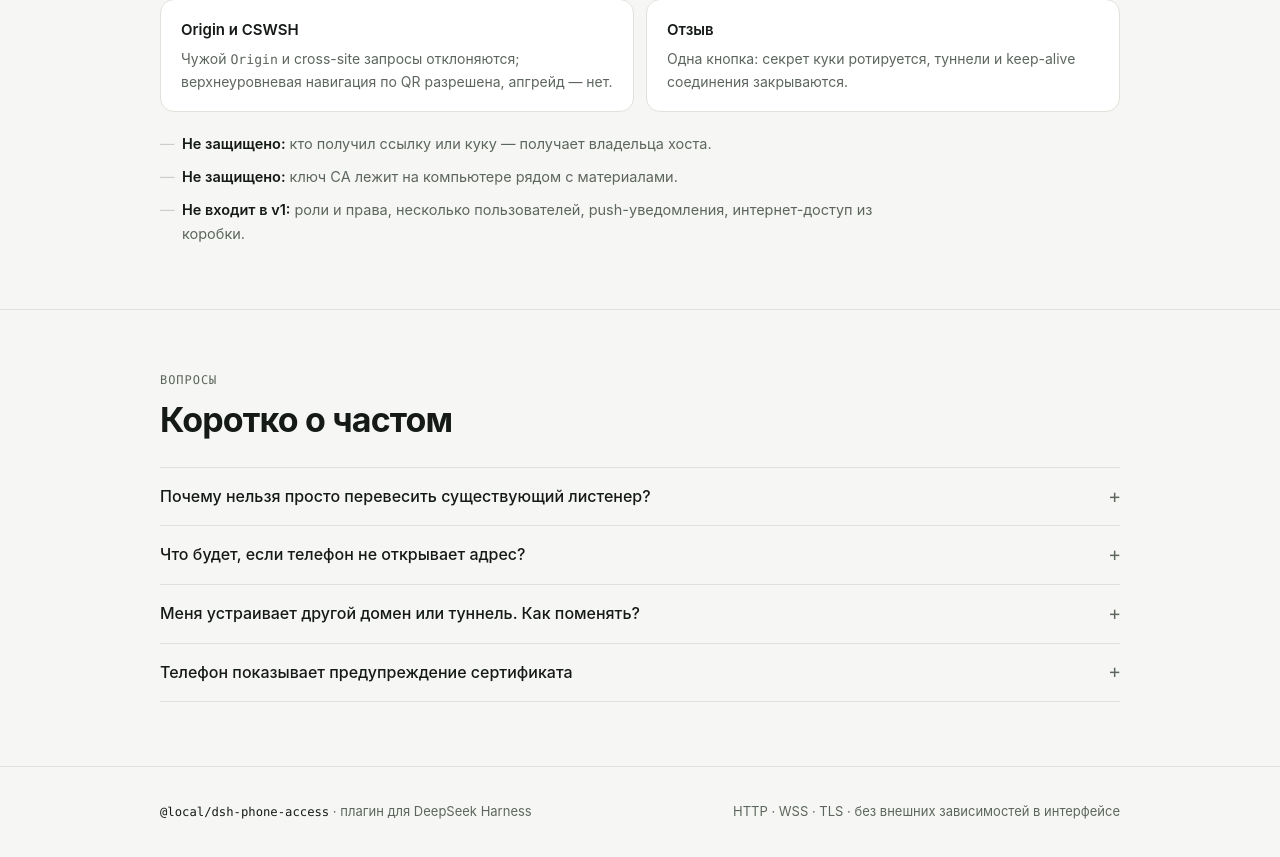
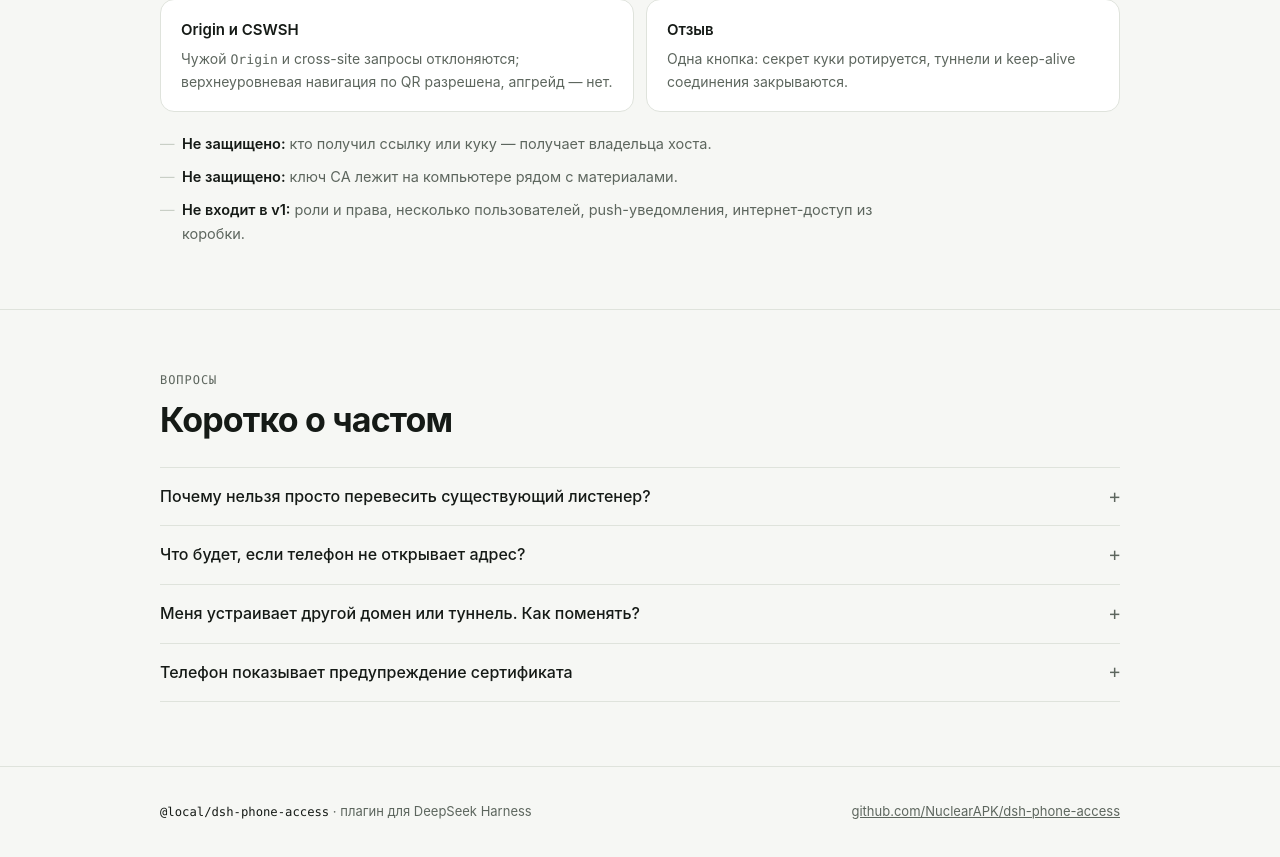
Before and after one commit to NuclearAPK/dsh-phone-access, a website: page site/index.html in a window 1280 px wide. Shown: the part 2671-3528 px from the top of the page. Drawn offline with Linux system fonts and the light colour scheme.

Commit message:
docs: link the repository from the site footer

```diff
--- a/site/index.html
+++ b/site/index.html
@@ -363,7 +363,7 @@
 <footer>
   <div class="wrap">
     <span><code>@local/dsh-phone-access</code> · плагин для DeepSeek Harness</span>
-    <span>HTTP · WSS · TLS · без внешних зависимостей в интерфейсе</span>
+    <span><a href="https://github.com/NuclearAPK/dsh-phone-access">github.com/NuclearAPK/dsh-phone-access</a></span>
   </div>
 </footer>
 
```
